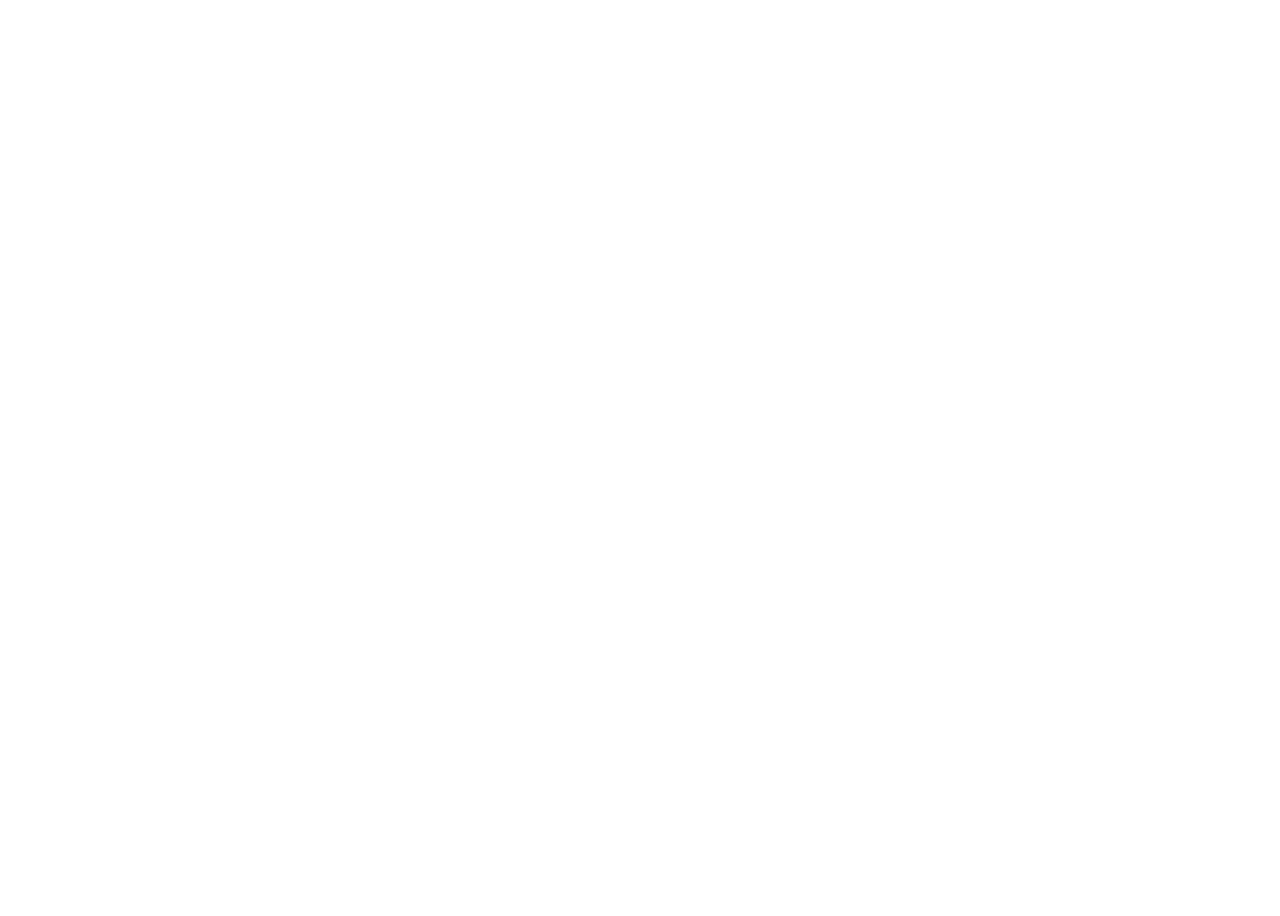
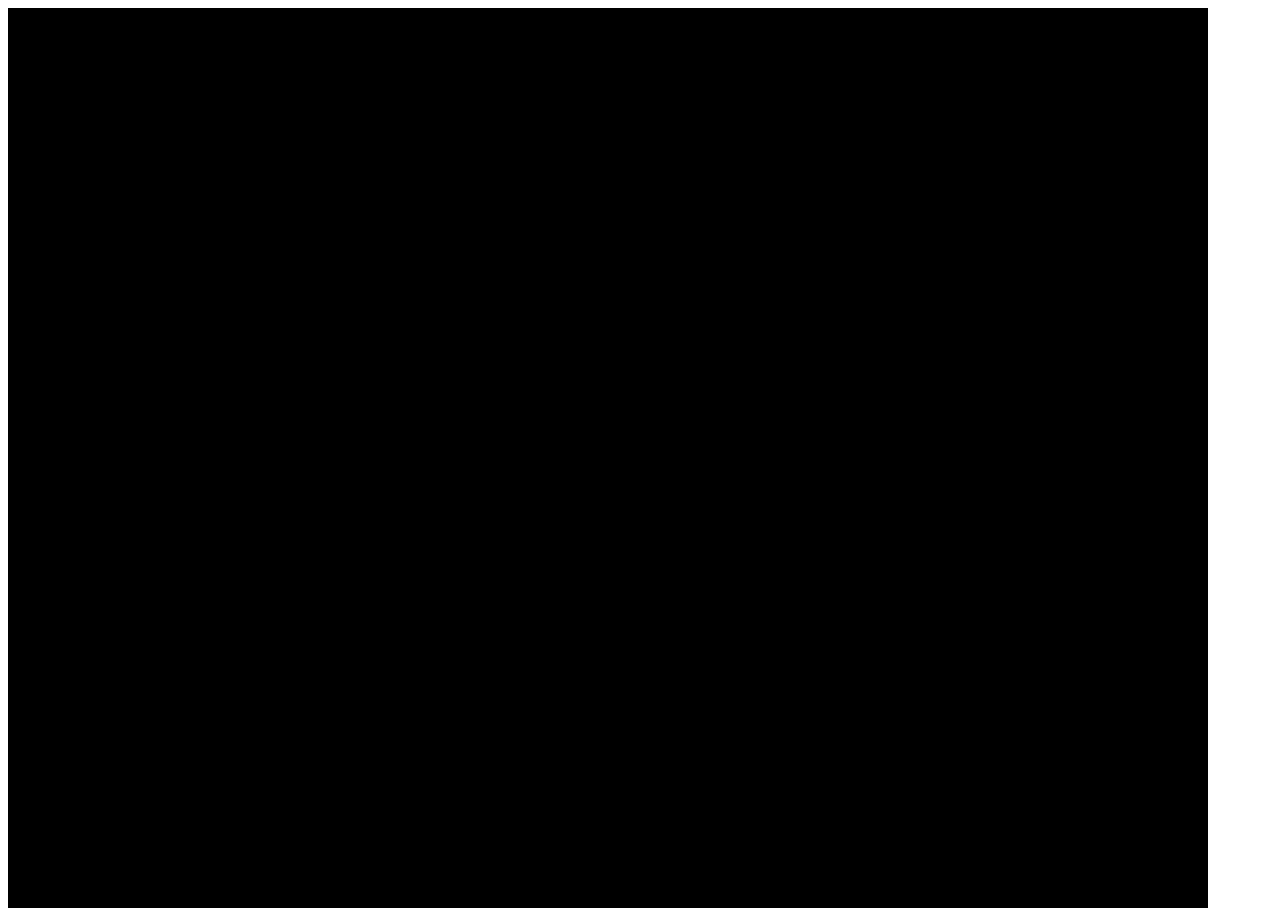
Before and after one commit to AdamH0461/PacmanEvil, a plain HTML site: page pacman.html in a window 1280 px wide. Before the commit the page ends 800 px from the top, so only its background shows below. Drawn offline with Linux system fonts and the light colour scheme.

Commit message:
added funcs vars, onload, made player class, added update, began drawPlayer func

```diff
--- a/pacman.html
+++ b/pacman.html
@@ -1,4 +1,34 @@
 <html>
-<canvas id="canvas" width="800" height="600"></canvas>
+<canvas id="canvas" width="1200" height="900"></canvas>
+<script src="player.js"></script>
+<script>
+// Variables - define here
+// ++++++++++++++++++++++++++++++++++++++++++++++++++++++++++++++++++++++++++++++++++++++++++
+var cvs;
+var ctx;
+var fps = 60; // update rate
+// Basics - useful functions
+// ++++++++++++++++++++++++++++++++++++++++++++++++++++++++++++++++++++++++++++++++++++++++++
+function rectangle(x, y, w, h, colour){ // draw rect
+    ctx.fillStyle = colour;
+    ctx.fillRect(x, y, w, h);
+}
+// Main - everything else
+// ++++++++++++++++++++++++++++++++++++++++++++++++++++++++++++++++++++++++++++++++++++++++++
+    window.onload=function(){
+        cvs = document.getElementById('canvas');
+        ctx = cvs.getContext('2d');
 
+        var pacman = new Player(0 , 0, 10); // x, y, hp characters stats
+
+        setInterval(function(){
+            rectangle(0, 0, canvas.width, canvas.height, 'black'); // background
+        }, 1000/fps); // refresh for fps
+    }
+
+    function drawPlayer(){
+
+    }
+
+</script>
 </html>
--- /dev/null
+++ b/player.js
@@ -0,0 +1,6 @@
+class Player {
+    constructor(xPos, yPos, hP){
+        this.pos = { x: xPos, y: yPos};
+        this.hp = hP; // health points
+    }
+}
```
